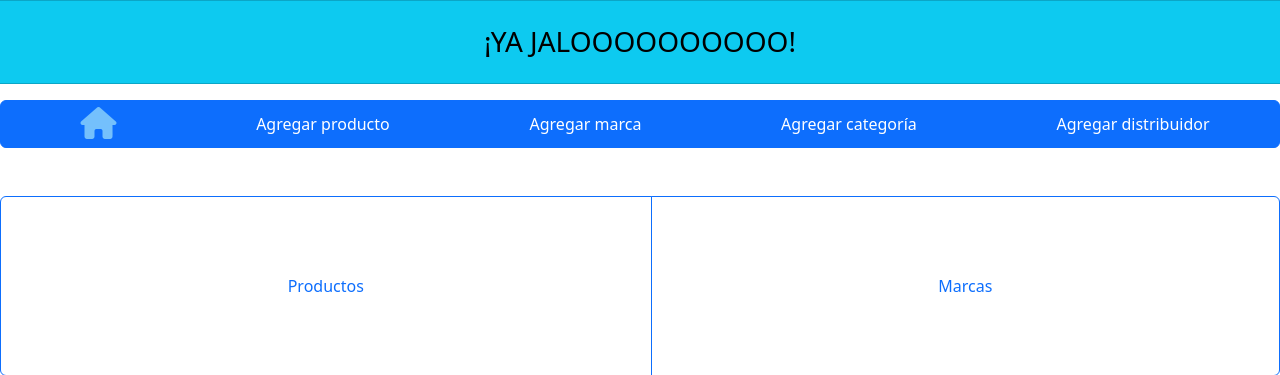
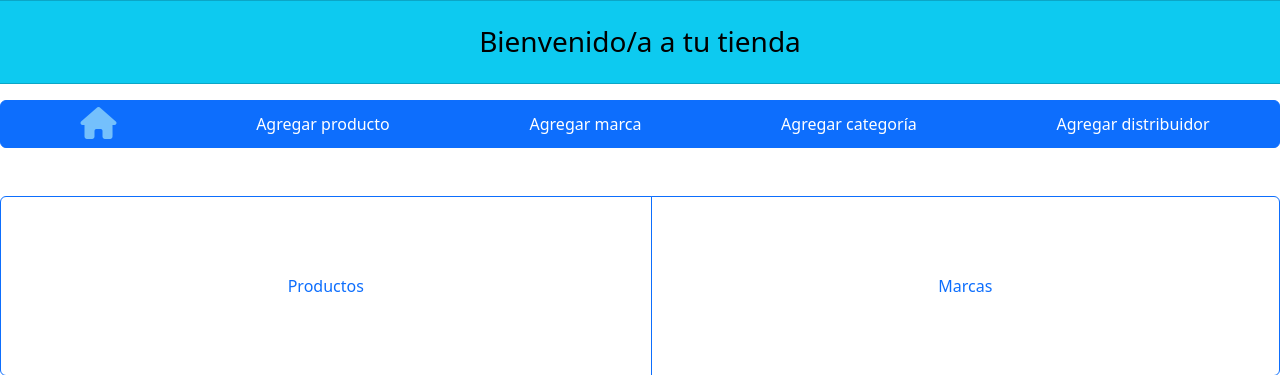
Before and after one commit to Carlos56g/Inventory_System_CV, a Django app: page /POS/ in a window 1280 px wide. Shown: the top 375 px of the page. Run offline with Django 5.2, Linux system fonts and the light colour scheme; the visitor is signed in with stand-in values (Sample User, id 1); some libraries are stand-ins or nearby versions.

Commit message:
Final definitivo terminado

```diff
--- a/PuntoDeVentaCV/Landing/templates/landing/landing.html
+++ b/PuntoDeVentaCV/Landing/templates/landing/landing.html
@@ -14,7 +14,7 @@
     <div class="row">
         <div class="card text-center text-bg-info mb-3" >
             <br>
-            <h3>YA JALOOOOOOOOOOOO!!</h3><br>
+            <h3>Bienvenido/a a tu tienda</h3><br>
         </div>
     </div>
 
--- a/PuntoDeVentaCV/POS/templates/POS/indexPOS.html
+++ b/PuntoDeVentaCV/POS/templates/POS/indexPOS.html
@@ -14,7 +14,7 @@
     <div class="row">
         <div class="card text-center text-bg-info mb-3">
             <br>
-            <h3>¡YA JALOOOOOOOOOO!</h3>
+            <h3>Bienvenido/a a tu tienda</h3>
             <p>{{user.nombre}}</p>
         </div>
     </div>
```
